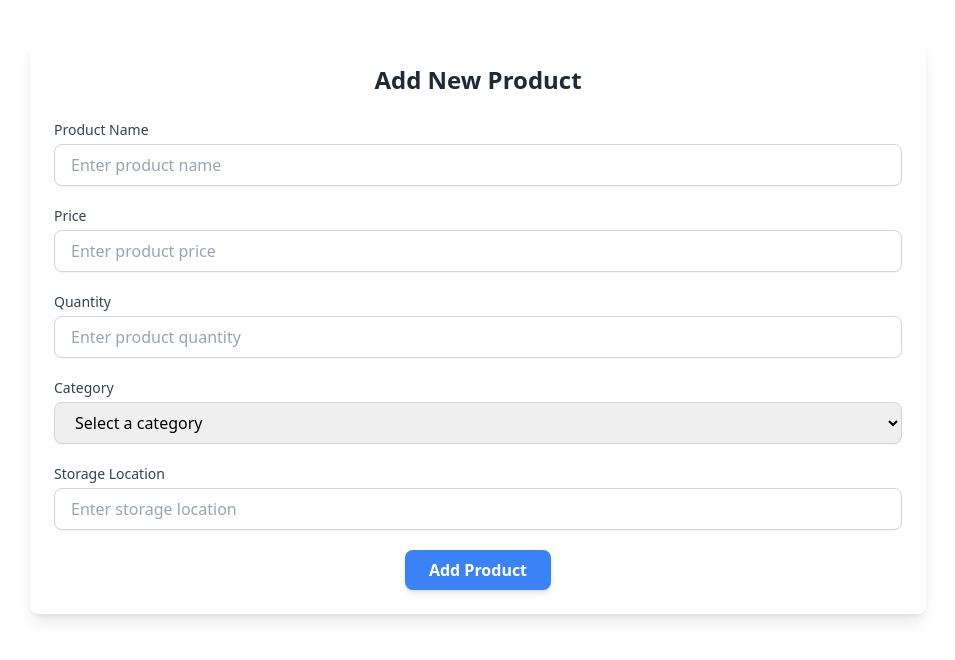
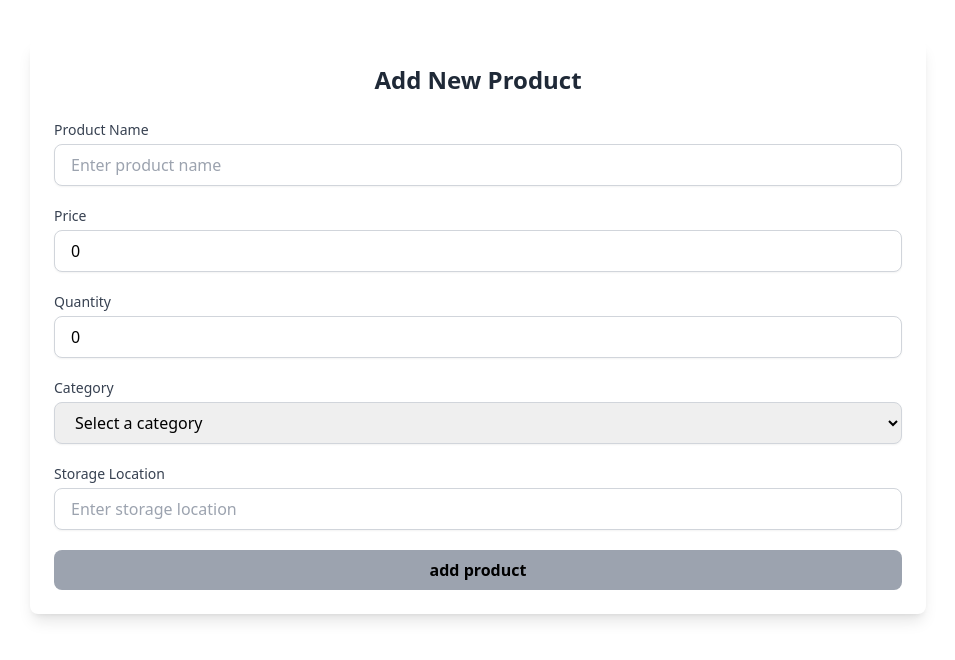
Before and after one commit to oussamabouyahia/store-management, a React (Vite) app in the folder client/: page /products/addProduct in a window 1280 px wide. Shown: the top 660 px of the page, without its empty margins (162-1117 px from the left). Built offline with nearby package versions, Linux system fonts and the light colour scheme.

Commit message:
implementing input validation and creating and alert component

```diff
--- a/client/src/components/AddProduct.tsx
+++ b/client/src/components/AddProduct.tsx
@@ -1,4 +1,29 @@
+import { useState } from "react";
+import Button from "./Button";
+import { handleInputChange } from "../utils/inputHandler";
+import axios from "axios";
 const AddProduct = () => {
+  const initialState = {
+    name: "",
+    price: 0,
+    quantity: 0,
+    category: "",
+    storage_location: "",
+  };
+  const [product, setProduct] = useState(initialState);
+  const [errors, setErrors] = useState({ name: "", price: "", quantity: "" });
+
+  const newProduct = () => {
+    axios
+      .post("http://localhost:8080/product", product)
+      .then((res) => {
+        alert(res.data.message);
+        setProduct(initialState);
+      })
+      .catch((err) => {
+        if (err.response) alert(err.response.data.message);
+      });
+  };
   return (
     <div className="max-w-4xl mx-auto mt-10 p-6 bg-white shadow-lg rounded-lg">
       <h2 className="text-2xl font-bold text-gray-800 mb-6 text-center">
@@ -14,12 +39,17 @@ const AddProduct = () => {
           Product Name
         </label>
         <input
+          value={product.name}
           type="text"
           id="name"
           name="name"
           className="w-full px-4 py-2 border border-gray-300 rounded-lg shadow-sm focus:ring-blue-500 focus:border-blue-500"
           placeholder="Enter product name"
+          onChange={handleInputChange(setProduct, setErrors)}
         />
+        {errors.name && (
+          <p className="text-red-500 text-sm mt-2">{errors.name}</p>
+        )}
       </div>
 
       {/* <!-- Price --> */}
@@ -31,12 +61,17 @@ const AddProduct = () => {
           Price
         </label>
         <input
+          value={product.price}
           type="number"
           id="price"
           name="price"
           className="w-full px-4 py-2 border border-gray-300 rounded-lg shadow-sm focus:ring-blue-500 focus:border-blue-500"
-          placeholder="Enter product price"
+          placeholder="Enter a valid product price"
+          onChange={handleInputChange(setProduct, setErrors)}
         />
+        {errors.price && (
+          <p className="text-red-500 text-sm mt-2">{errors.price}</p>
+        )}
       </div>
 
       {/* <!-- Quantity --> */}
@@ -48,12 +83,17 @@ const AddProduct = () => {
           Quantity
         </label>
         <input
+          value={product.quantity}
           type="number"
           id="quantity"
           name="quantity"
           className="w-full px-4 py-2 border border-gray-300 rounded-lg shadow-sm focus:ring-blue-500 focus:border-blue-500"
-          placeholder="Enter product quantity"
+          placeholder="Enter a valid product quantity"
+          onChange={handleInputChange(setProduct, setErrors)}
         />
+        {errors.quantity && (
+          <p className="text-red-500 text-sm mt-2">{errors.quantity}</p>
+        )}
       </div>
 
       {/* <!-- Category --> */}
@@ -65,17 +105,19 @@ const AddProduct = () => {
           Category
         </label>
         <select
+          value={product.category}
+          onChange={handleInputChange(setProduct, setErrors)}
           id="category"
           name="category"
           className="w-full px-4 py-2 border border-gray-300 rounded-lg shadow-sm focus:ring-blue-500 focus:border-blue-500"
         >
-          <option value="" disabled selected>
+          <option value="" disabled>
             Select a category
           </option>
-          <option value="electronics">Electronics</option>
-          <option value="clothing">Clothing</option>
-          <option value="books">Books</option>
-          <option value="other">Other</option>
+          <option value="pen">pen</option>
+          <option value="chaiers">chaiers</option>
+          <option value="book">book</option>
+          <option value="others">others</option>
         </select>
       </div>
       {/* storage_location */}
@@ -87,6 +129,8 @@ const AddProduct = () => {
           Storage Location
         </label>
         <input
+          value={product.storage_location}
+          onChange={handleInputChange(setProduct, setErrors)}
           type="text"
           id="storage_location"
           name="storage_location"
@@ -96,14 +140,13 @@ const AddProduct = () => {
       </div>
       {/*
   // Submit Button  */}
-      <div className="flex justify-center">
-        <button
-          type="submit"
-          className="px-6 py-2 bg-blue-500 text-white font-semibold rounded-lg shadow-md hover:bg-blue-600 focus:outline-none focus:ring-2 focus:ring-blue-500 focus:ring-offset-2"
-        >
-          Add Product
-        </button>
-      </div>
+      <Button
+        text="add product"
+        onClick={newProduct}
+        isDisabled={
+          product.name.length < 3 || product.price <= 0 || product.quantity <= 0
+        }
+      />
     </div>
   );
 };
--- /dev/null
+++ b/client/src/components/Alert.tsx
@@ -0,0 +1,25 @@
+import React from "react";
+
+interface AlertProps {
+  message: string;
+  color: "red" | "green";
+}
+
+const Alert: React.FC<AlertProps> = ({ message, color }) => {
+  const colorClasses: { [key in AlertProps["color"]]: string } = {
+    red: "bg-red-100 border-red-400 text-red-700",
+    green: "bg-green-100 border-green-400 text-green-700",
+  };
+
+  const selectedColorClass = colorClasses[color];
+
+  return (
+    <div
+      className={`border-l-4 p-4 ${selectedColorClass} rounded-md shadow-md`}
+    >
+      <p className="text-md text-center">{message}</p>
+    </div>
+  );
+};
+
+export default Alert;
--- /dev/null
+++ b/client/src/components/Button.tsx
@@ -0,0 +1,23 @@
+interface ButtonProps {
+  isDisabled: boolean;
+  text: string;
+  onClick: () => void;
+}
+const Button = ({ isDisabled, text, onClick }: ButtonProps) => {
+  return (
+    <button
+      type="submit"
+      disabled={isDisabled}
+      onClick={onClick}
+      className={`w-full py-2 px-4 rounded-lg font-semibold transition-colors duration-300 ease-in-out ${
+        isDisabled
+          ? "bg-gray-400 cursor-not-allowed"
+          : "bg-blue-500 hover:bg-green-600 text-white"
+      }`}
+    >
+      {text}
+    </button>
+  );
+};
+
+export default Button;
--- /dev/null
+++ b/client/src/utils/inputHandler.ts
@@ -0,0 +1,58 @@
+import { Dispatch, SetStateAction, ChangeEvent } from "react";
+
+// this is a generic function to handle input changes, it has the setState as parameter
+
+const validateInput = (
+  name: string,
+  value: string | number,
+  setErrors: Dispatch<
+    SetStateAction<{ name: string; price: string; quantity: string }>
+  >
+) => {
+  let errorMessage = "";
+
+  switch (name) {
+    case "name":
+      if (typeof value === "string" && value.trim().length < 3) {
+        errorMessage = "Enter a name with a minimum of three characters.";
+      }
+      break;
+    case "price":
+      if (typeof value === "string" && Number(value) <= 0) {
+        errorMessage = "Price must be greater than 0.";
+      }
+      break;
+    case "quantity":
+      if (typeof value === "string" && Number(value) <= 0) {
+        errorMessage = "Quantity must be greater than 0.";
+      }
+      break;
+    default:
+      break;
+  }
+
+  setErrors((prev) => ({
+    ...prev,
+    [name]: errorMessage,
+  }));
+};
+
+export const handleInputChange =
+  <T extends object>(
+    setter: Dispatch<SetStateAction<T>>,
+    setErrors: Dispatch<
+      SetStateAction<{ name: string; price: string; quantity: string }>
+    >
+  ) =>
+  (e: ChangeEvent<HTMLInputElement | HTMLSelectElement>) => {
+    const { name, value } = e.target;
+
+    // Perform validation
+    validateInput(name, value, setErrors);
+
+    // Update state
+    setter((prev) => ({
+      ...prev,
+      [name]: name === "price" || name === "quantity" ? Number(value) : value,
+    }));
+  };
```
